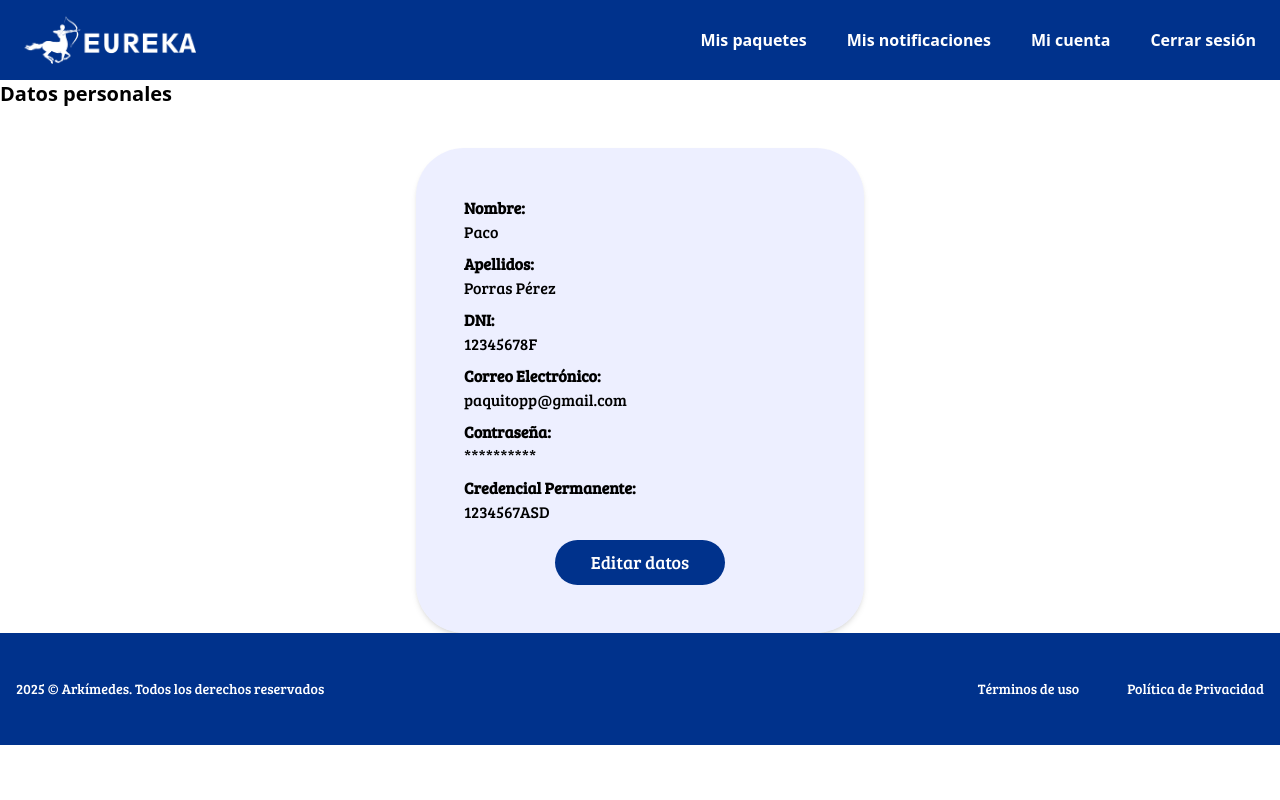
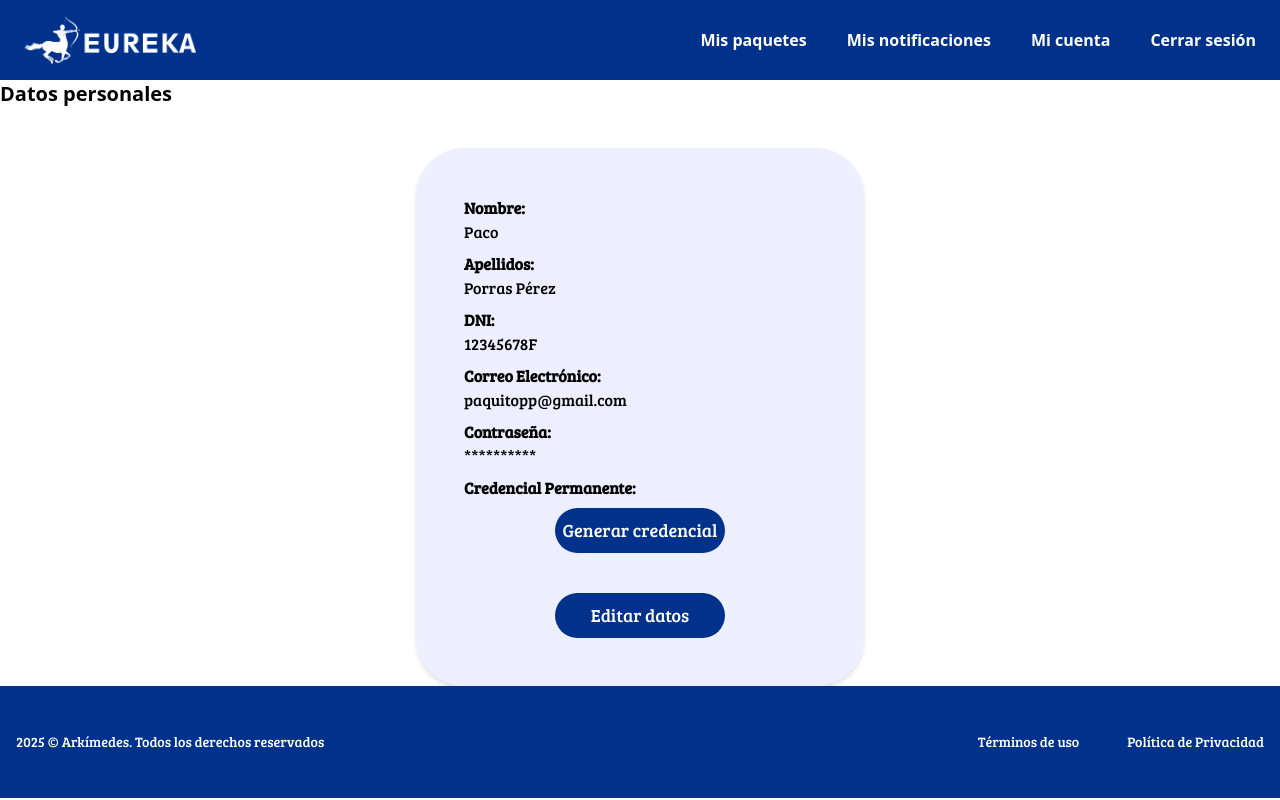
Before and after one commit to Ayuik/buzon-inteligente-FE-testing, a React (Vite) app: page /myaccount in a window 1280 px wide. Built offline with nearby package versions, Linux system fonts and the light colour scheme.

Commit message:
add generateCredential and its button

```diff
--- a/src/components/profile/ProfileCard.jsx
+++ b/src/components/profile/ProfileCard.jsx
@@ -12,8 +12,10 @@ export const ProfileCard = () => {
     email: "paquitopp@gmail.com",
     password: "**********",
     confirmPassword: "",
-    credential: "1234567ASD",
+    credential: "",
   });
+
+  const [credentialGenerated, setCredentialGenerated] = useState(!!formData.credential);
 
   const handleChange = (e) => {
     const { name, value } = e.target;
@@ -21,11 +23,26 @@ export const ProfileCard = () => {
   };
 
   const handleEdit = () => setEditable(true);
-  const handleCancel = () => setEditable(false);
-  const handleSave = () => {
-    // aqui iría el PUT a la API
+  const handleCancel = () => {
+    setFormData((prev) => ({ ...prev, password:"", confirmPassword: "" }));
     setEditable(false);
   };
+  const handleSave = () => {
+    if (formData.password && formData.password !== formData.confirmPassword) {
+      alert("Las contraseñas no coinciden");
+      return;
+    }
+    // aqui iría el PUT a la API
+    alert("Datos guardados correctamente");
+    setEditable(false);
+  };
+
+  const handleGenerateCredential = () => {
+    // aqui iría la llamada a la API para generar la credencial
+    const fakecredential = "1234567890";
+    setFormData((prev) => ({ ...prev, credential: fakecredential }));
+    setCredentialGenerated(true);
+  }
 
   return (
     <div className="bg-[rgba(190,199,255,0.28)] p-6 rounded-[48px] shadow-md max-w-md mx-auto mt-10 font-bree sm:p-12 space-y-10 ">
@@ -78,6 +95,11 @@ export const ProfileCard = () => {
         value={formData.credential}
         editable={false}
       />
+      {!formData.credential && !editable && (
+        <div className="flex justify-start">
+          <Button text="Generar credencial" onClick={handleGenerateCredential} />
+        </div>
+      )}
 
       <div className="flex justify-end space-x-2 mt-4">
         {editable ? (
```
